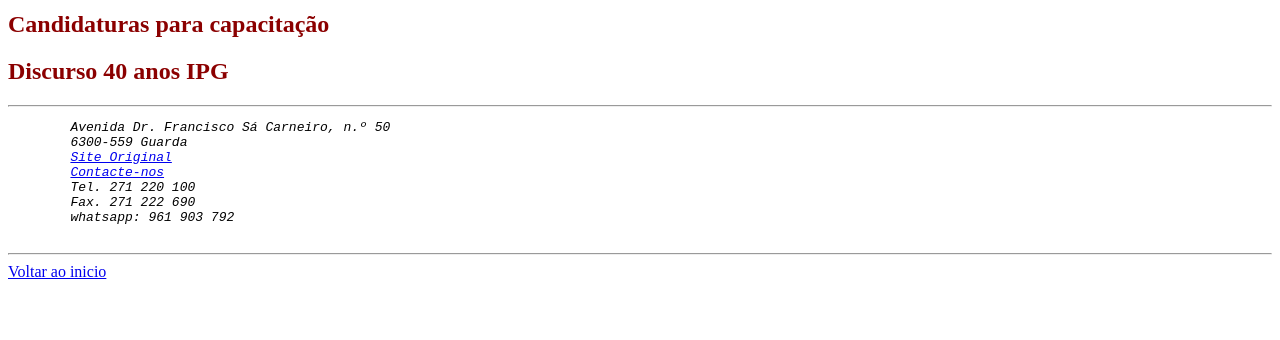
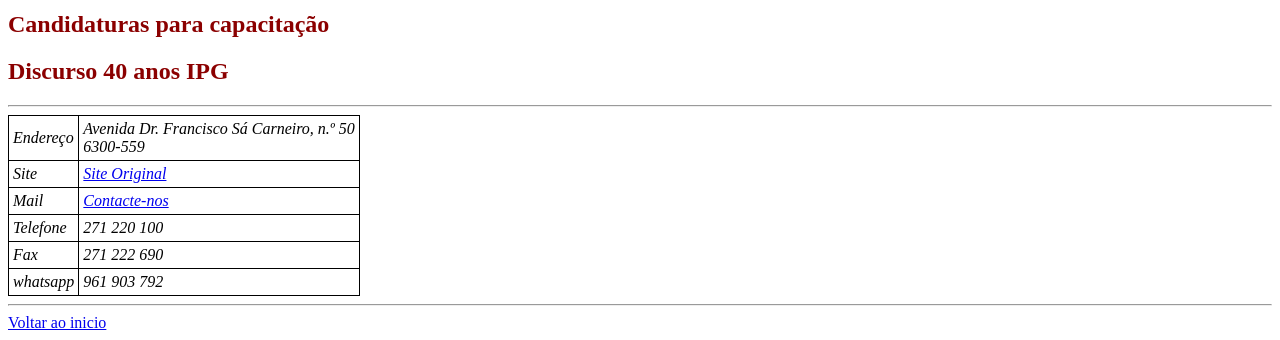
Before and after one commit to feijoca8/IPG, a plain HTML site: page index.html in a window 1280 px wide. Shown: the part 639-979 px from the top of the page. Before the commit the page ends 928 px from the top, so only its background shows below. Drawn offline with Linux system fonts and the light colour scheme.

Commit message:
tabela index

```diff
--- a/index.html
+++ b/index.html
@@ -54,15 +54,35 @@
     <h2>Discurso 40 anos IPG</h2>
     <hr />
     <address id="morada">
-        <pre>
-        Avenida Dr. Francisco Sá Carneiro, n.º 50
-        6300-559 Guarda
-        <a href="http://www.ipg.pt" target="_blank">Site Original</a>
-        <a href="mailto:ipg@ipg.pt">Contacte-nos</a>
-        Tel. 271 220 100
-        Fax. 271 222 690
-        whatsapp: 961 903 792
-        </pre>
+        <table>
+            <tr>
+                <td>Endereço</td>
+                <td>
+                    Avenida Dr. Francisco Sá Carneiro, n.º 50 <br />
+                    6300-559
+                </td>
+            </tr>
+            <tr>
+                <td>Site</td>
+                <td><a href="http://www.ipg.pt" target="_blank">Site Original</a></td>
+            </tr>
+            <tr>
+                <td>Mail</td>
+                <td> <a href="mailto:ipg@ipg.pt">Contacte-nos</a></td>
+            </tr>
+            <tr>
+                <td>Telefone</td>
+                <td>271 220 100</td>
+            </tr>
+            <tr>
+                <td>Fax</td>
+                <td>271 222 690</td>
+            </tr>
+            <tr>
+                <td>whatsapp</td>
+                <td>961 903 792</td>
+            </tr>
+        </table>
 
     </address>
 
```
